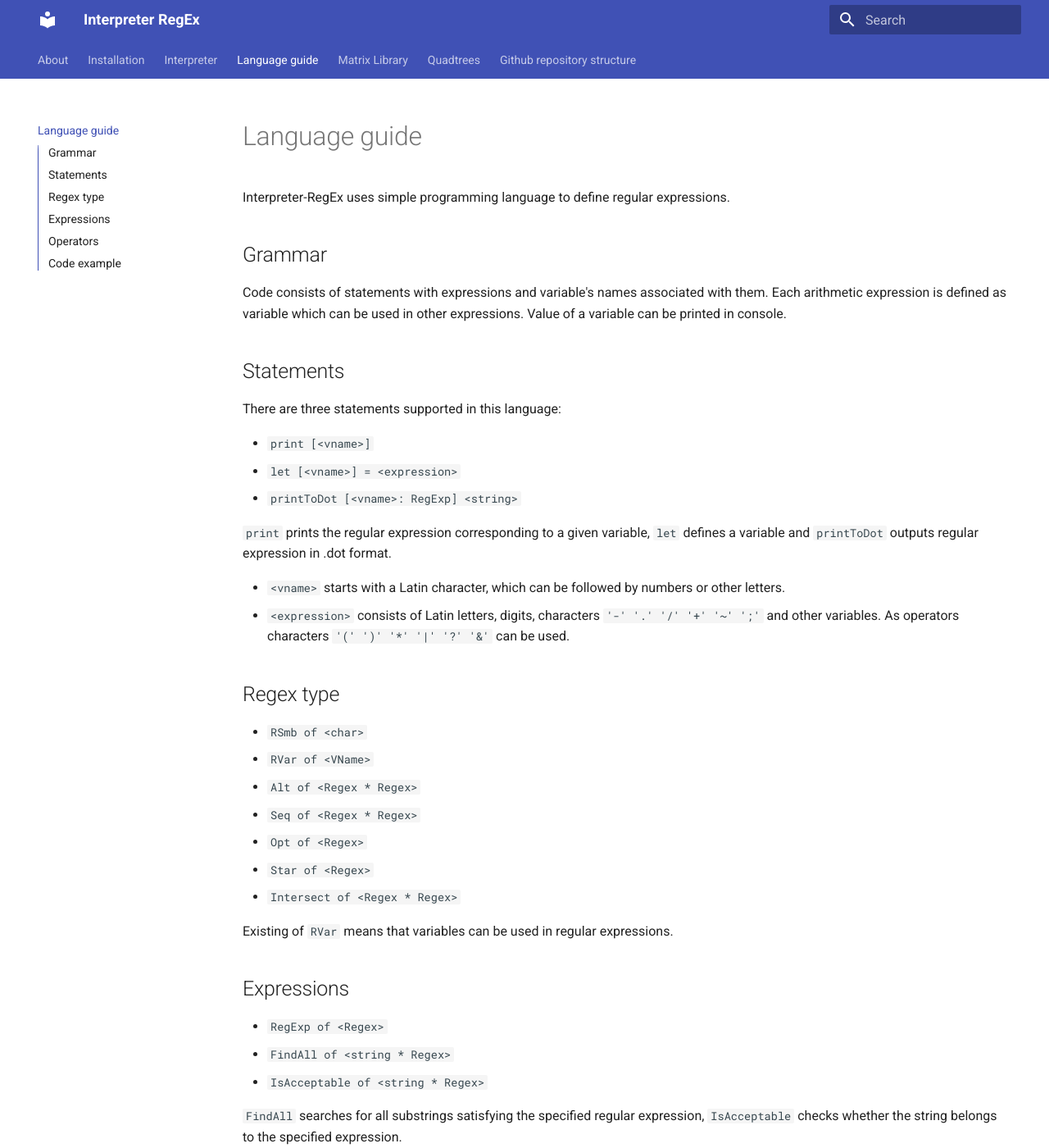
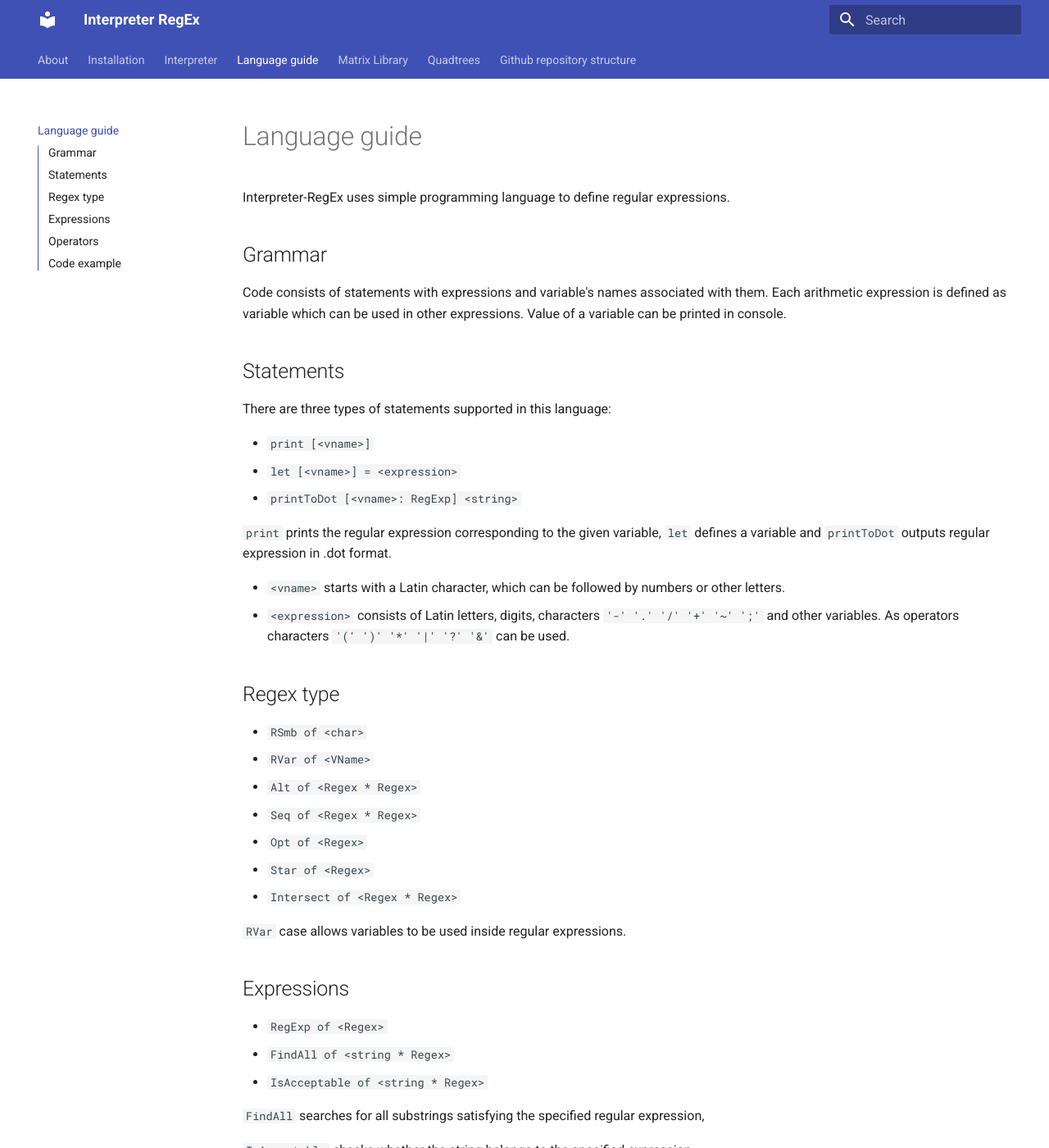
Before and after one commit to vnmsklnk/Interpreter-RegEx, an MkDocs documentation site: the page built from docs/Language.md, in a window 1280 px wide and 1400 px high. Shown: the whole window at 82% size. Built offline with MkDocs 1.6.1 and Material for MkDocs 9.7.7, drawn with Linux system fonts in a browser that asks for light colours.

Commit message:
Some fixes

```diff
--- a/docs/Language.md
+++ b/docs/Language.md
@@ -9,13 +9,13 @@ Each arithmetic expression is defined as variable which can be used in other exp
 
 ## Statements
 
-There are three statements supported in this language:
+There are three types of statements supported in this language:
 
 *	`print [<vname>]`
 *	`let [<vname>] = <expression>`
 *   `printToDot [<vname>: RegExp] <string>`
 
-`print` prints the regular expression corresponding to a given variable, `let` defines a variable and `printToDot` outputs regular expression in .dot format.
+`print` prints the regular expression corresponding to the given variable, `let` defines a variable and `printToDot` outputs regular expression in .dot format.
 
 * `<vname>` starts with a Latin character, which can be followed by numbers or other letters.
 * `<expression>` consists of Latin letters, digits, characters `'-' '.' '/' '+' '~' ';'` and other variables. As operators characters `'(' ')' '*' '|' '?' '&'` can be used.
@@ -30,7 +30,7 @@ There are three statements supported in this language:
 *    `Star of <Regex>`
 *    `Intersect of <Regex * Regex>`
 
-Existing of `RVar` means that variables can be used in regular expressions.
+`RVar` case allows variables to be used inside regular expressions.
 
 ## Expressions
 
@@ -38,7 +38,9 @@ Existing of `RVar` means that variables can be used in regular expressions.
 *    `FindAll of <string * Regex>`
 *    `IsAcceptable of <string * Regex>`
 
-`FindAll` searches for all substrings satisfying the specified regular expression, `IsAcceptable` checks whether the string belongs to the specified expression.
+`FindAll` searches for all substrings satisfying the specified regular expression,
+
+`IsAcceptable` checks whether the string belongs to the specified expression.
 
 ## Operators
 
```
Also changed, not shown: docs/Interpreter.md (+3 -3 lines), docs/MatrixLib.md (+1 -1 lines), docs/Quadtrees.md (+2 -0 lines), 1 other file.
